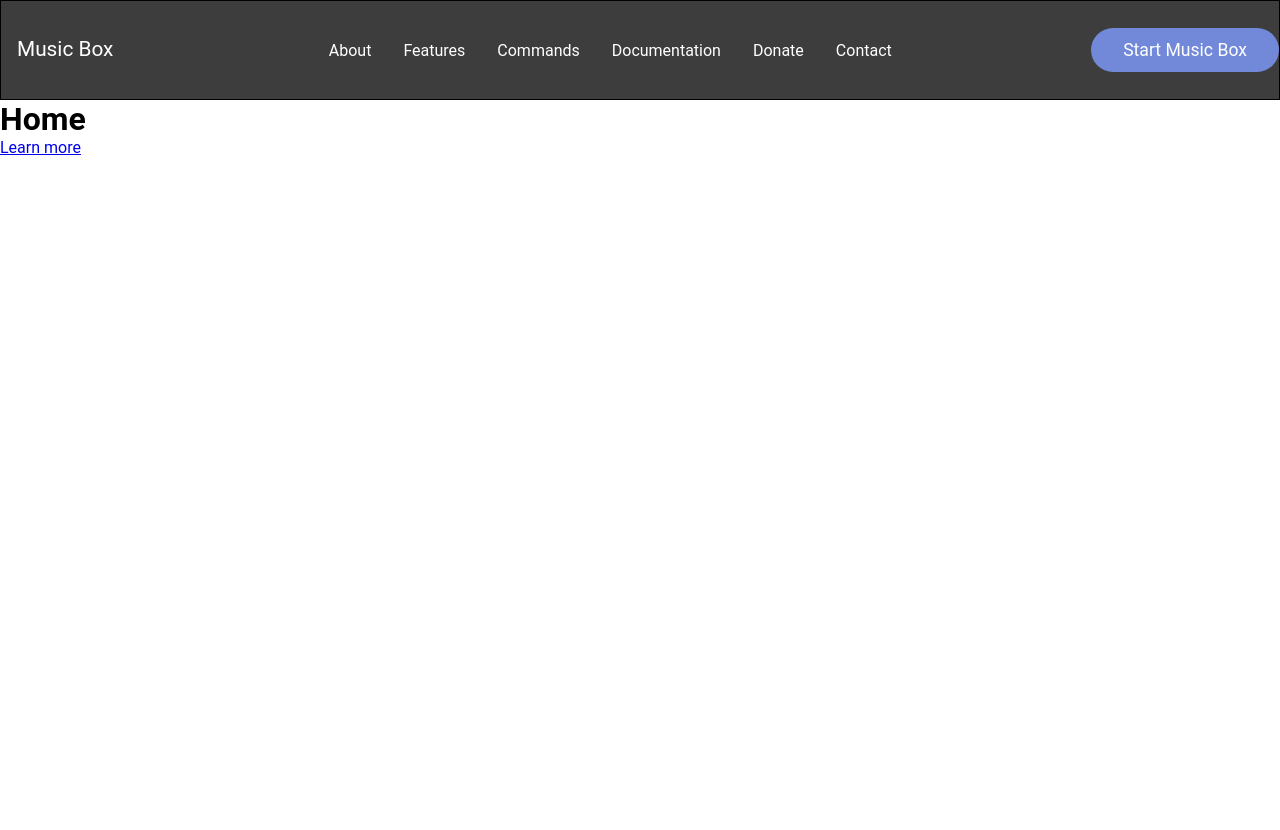
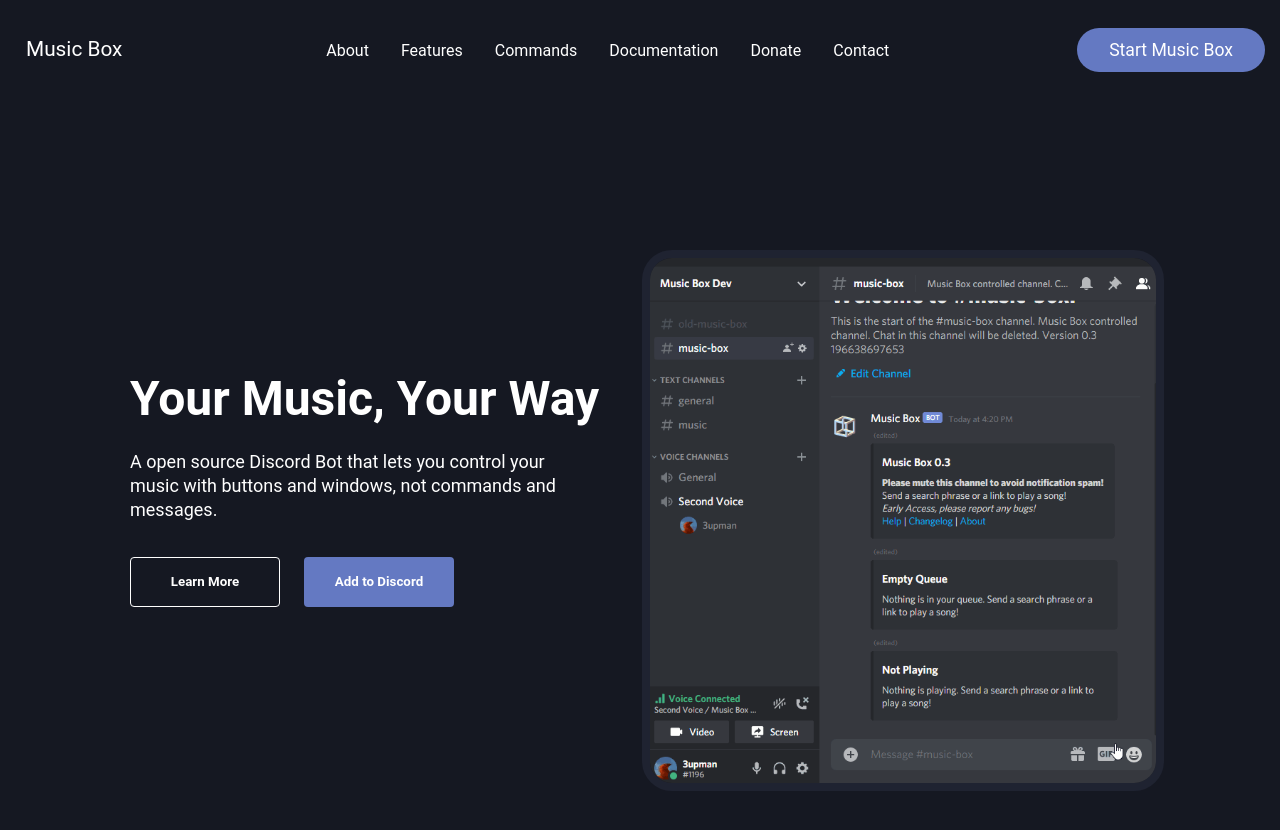
Before and after one commit to musicpack/musicpack.github.io, a Gatsby site: page / in a window 1280 px wide. Before the commit the page ends 800 px from the top, so only its background shows below. Built offline with nearby package versions, Linux system fonts and the light colour scheme; Gatsby itself is replaced by a stand-in of ours.

Commit message:
Added a home intro section & styling

```diff
--- /dev/null
+++ b/src/components/HomeIntro.js
@@ -0,0 +1,58 @@
+import React from "react"
+import {
+  IntroWrapper,
+  Row,
+  Col1,
+  Col2,
+  TextWrapper,
+  IntroHeading,
+  Description,
+  ButtonContainer,
+  Img,
+  ImgContainer,
+  IntroContainer,
+  Button,
+} from "./styles/HomeIntroStyles"
+
+import demoGIF from "../images/mboxdomo.gif"
+
+const HomeIntro = ({ imgStart, heading, description }) => {
+  return (
+    <>
+      <IntroContainer>
+        <IntroWrapper>
+          <Row imgStart={imgStart}>
+            <Col1>
+              <TextWrapper>
+                <IntroHeading>{heading}</IntroHeading>
+                <Description>{description}</Description>
+                <ButtonContainer>
+                  <Button>Learn More</Button>
+                  <Button primary="true">Add to Discord</Button>
+                </ButtonContainer>
+              </TextWrapper>
+            </Col1>
+
+            <Col2>
+              <ImgContainer>
+                <Img
+                  src={demoGIF}
+                  alt="demoGif"
+                  style={{
+                    width: "100%",
+                    margin: "auto",
+                    boxSizing: "border-box",
+                    border: "8px solid #1f2331",
+                    borderRadius: "30px",
+                  }}
+                />
+              </ImgContainer>
+            </Col2>
+          </Row>
+        </IntroWrapper>
+      </IntroContainer>
+    </>
+  )
+}
+
+export default HomeIntro
--- a/src/components/styles/HeaderStyle.js
+++ b/src/components/styles/HeaderStyle.js
@@ -3,19 +3,20 @@
 import { FaBars } from "react-icons/fa"
 
 export const Nav = styled.nav`
-  background: #3d3d3d;
+  background: #151822;
   height: 100px;
   display: flex;
   justify-content: space-between;
   padding: 0.5rem calc((100vw - 1300px) / 2);
   position: relative;
   z-index: 100;
-  border: 1px solid black;
+  /* border: 1px solid black; */
 `
 
 export const HomeIcon = styled.div`
   font-size: 1.3rem;
   transform: translate(0, -5%);
+  margin-left: 10px;
 `
 
 export const NavLink = styled(Link)`
@@ -55,6 +56,7 @@
 export const NavButton = styled.div`
   display: flex;
   align-items: center;
+  margin-right: 15px;
 
   @media screen and (max-width: 1023px) {
     display: none;
@@ -62,7 +64,7 @@
 `
 
 export const Button = styled(Link)`
-  background: #7289da;
+  background: #6479c2;
   color: #fff;
   white-space: nowrap;
   padding: 12px 32px;
--- /dev/null
+++ b/src/components/styles/HomeIntroStyles.js
@@ -0,0 +1,96 @@
+import styled from "styled-components"
+
+export const IntroContainer = styled.div`
+  color: #fff;
+  background: #151822;
+
+  @media screen and (max-width: 1023px) {
+    padding: 100px 0;
+  }
+`
+export const IntroWrapper = styled.div`
+  display: grid;
+  justify-content: center;
+  width: 100%;
+  height: 860px;
+  max-width: 1100px;
+  margin-right: auto;
+  margin-left: auto;
+  padding: 0 24px;
+  z-index: 1;
+`
+export const Row = styled.div`
+  display: grid;
+  grid-auto-columns: minmax(auto, 1fr);
+  align-items: center;
+  grid-template-areas: ${({ imgStart }) =>
+    imgStart ? `'col2 col1'` : `'col1 col2'`};
+
+  @media screen and (max-width: 1023px) {
+    grid-template-areas: ${({ imgStart }) =>
+      imgStart ? `'col1' 'col2'` : `'col1 col1' 'col2 col2'`};
+  }
+`
+export const Col1 = styled.div`
+  margin-bottom: 15px;
+  padding: 0 16px;
+  grid-area: col1;
+`
+export const Col2 = styled.div`
+  margin-bottom: 15px;
+  padding: 0 2px;
+  grid-area: col2;
+`
+export const TextWrapper = styled.div`
+  max-width: 540px;
+  padding-top: 0;
+  padding-bottom: 65px;
+`
+export const IntroHeading = styled.h1`
+  margin-bottom: 24px;
+  font-size: 48px;
+  line-height: 1.1;
+  font-weight: 600;
+  color: #fff;
+
+  @media screen and (max-width: 560px) {
+    font-size: 32px;
+  }
+`
+export const Description = styled.p`
+  max-width: 440px;
+  margin-bottom: 35px;
+  font-size: 18px;
+  line-height: 24px;
+  color: #fff;
+`
+export const ButtonContainer = styled.div`
+  display: flex;
+  justify-content: flex-start;
+`
+export const ImgContainer = styled.div`
+  max-width: 600px;
+  height: 100%;
+`
+export const Img = styled.img``
+
+export const Button = styled.button`
+  width: 150px;
+  height: 50px;
+  box-sizing: border-box;
+  margin-right: 1.5rem;
+  padding: 14px 28px;
+  color: #fff;
+  text-decoration: none;
+  border-radius: 4px;
+  border: ${({ primary }) => (primary ? "none" : "1px solid #fff")};
+  background: ${({ primary }) => (primary ? "#6479c2" : "#151822")};
+  display: inline-block;
+  font-weight: 600;
+  transition: all 0.3s;
+
+  &:hover {
+    background: ${({ primary }) => (primary ? "#7289dab7" : "#fff")};
+    color: ${({ primary }) => (primary ? "##fff" : "#151822")};
+  }
+`
--- /dev/null
+++ b/src/data/IntroData.js
@@ -0,0 +1,6 @@
+export const introData1 = {
+  heading: "Your Music, Your Way",
+  description:
+    "A open source Discord Bot that lets you control your music with buttons and windows, not commands and messages.",
+  imgStart: false,
+}
--- a/src/pages/index.js
+++ b/src/pages/index.js
@@ -1,12 +1,13 @@
 import React from "react"
 import AppLayout from "../components/AppLayout"
+import HomeIntro from "../components/HomeIntro"
+import { introData1 } from "../data/IntroData"
 
 const Home = () => {
   return (
     <div>
       <AppLayout>
-        <h1>Home</h1>
-        <a href="https://github.com/mbox-contributors/mbox">Learn more</a>
+        <HomeIntro {...introData1} />
       </AppLayout>
     </div>
   )
```
Also changed, not shown: src/images/mboxdomo.gif (added).
